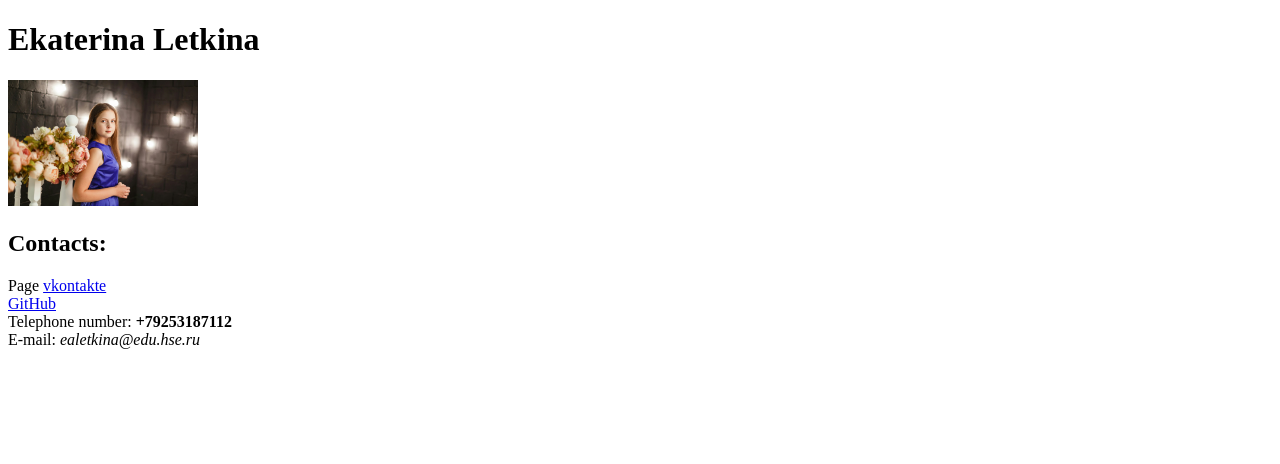
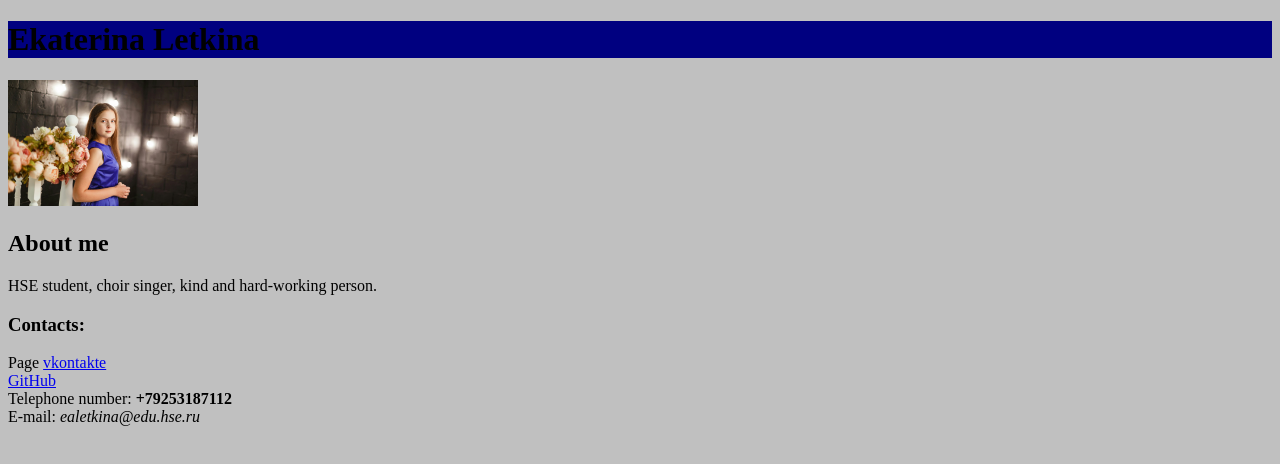
Before and after one commit to diatreta/diatreta.github.io, a plain HTML site: page index.html in a window 1280 px wide. Drawn offline with Linux system fonts and the light colour scheme.

Commit message:
версия2.0

```diff
--- a/index.html
+++ b/index.html
@@ -5,10 +5,13 @@
      <title>My personal page</title>
   </head>
   <body>
-   <left><h1>Ekaterina Letkina</h1></left>
+  <body style="background-color:silver;">
+   <left><h1 style="background-color:navy">Ekaterina Letkina</h1></left>
    <left><img alt="It's me" width="15%" src="me.jpg"></left>
    <br/>
-   <h2>Contacts:</h2>
+   <h2> About me</h2>
+   <p> HSE student, choir singer, kind and hard-working person.</p>
+   <h3>Contacts:</h3>
    Page <a href=https://vk.com/id130718773>vkontakte</a>
    <br/>
    <a href=https://github.com/diatreta>GitHub</a>
```
